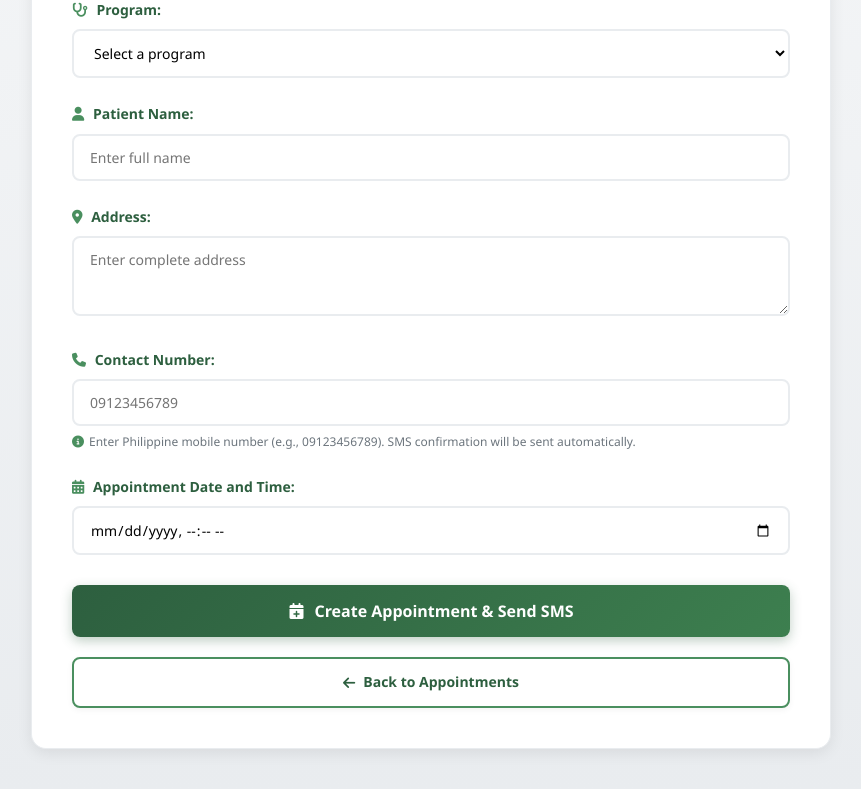
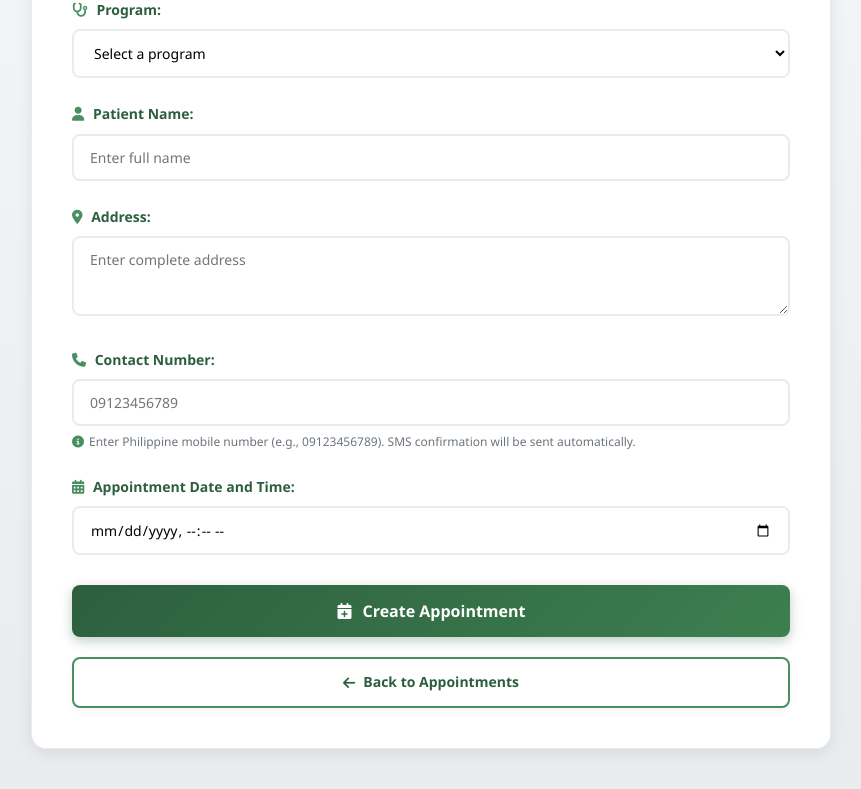
Before and after one commit to Aaroonn27/MHO, a PHP site: page /CHO/create_appoint.php in a window 1280 px wide. Shown: the part 579-1368 px from the top of the page, without its empty margins (209-1070 px from the left). Run offline with PHP 8.4, Linux system fonts and the light colour scheme; the visitor is signed in with stand-in values (Sample User, id 1).

Commit message:
Fixed button

```diff
--- a/create_appoint.php
+++ b/create_appoint.php
@@ -546,7 +546,7 @@ check_page_access($required_roles);
                 </div>
 
                 <button type="submit" class="btn-submit">
-                    <i class="fas fa-calendar-plus"></i> Create Appointment & Send SMS
+                    <i class="fas fa-calendar-plus"></i> Create Appointment
                 </button>
             </form>
 
```
